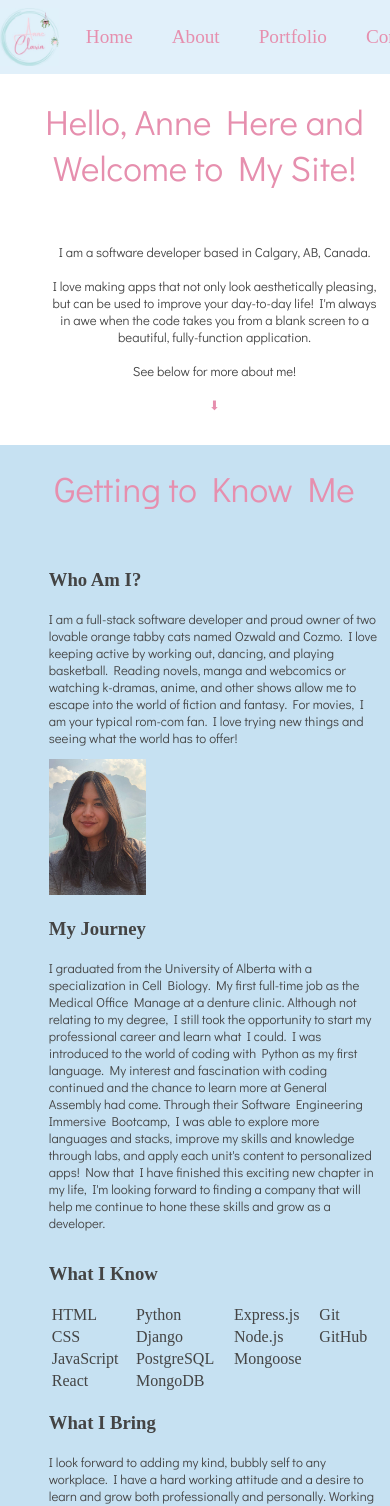
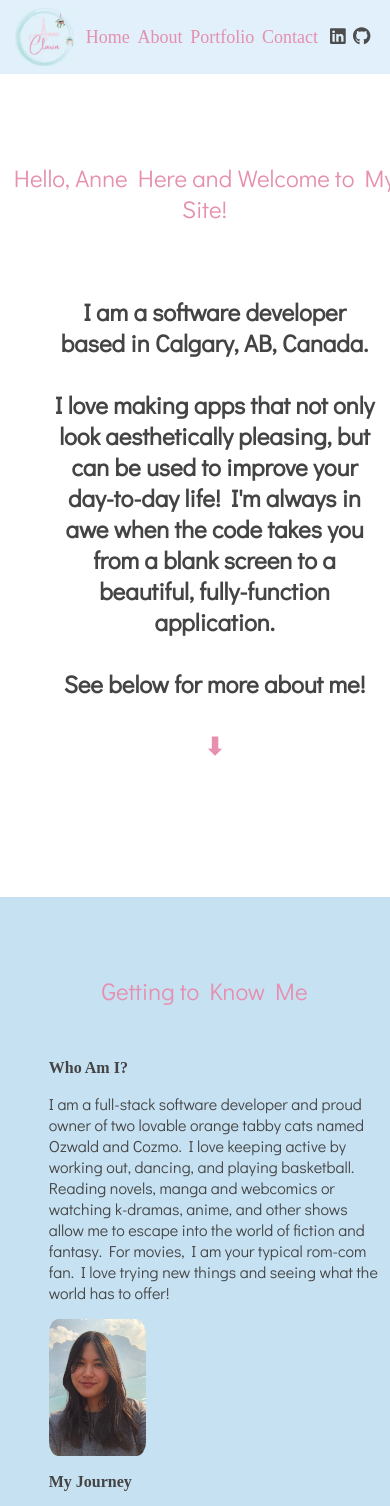
Before and after one commit to anneclarin/portfolio, a React (Create React App) app: page / in a window 390 px wide. Shown: the top 1506 px of the page. Built offline with nearby package versions, Linux system fonts and the light colour scheme.

Commit message:
more media queries and formatting changes

```diff
--- a/src/components/About/About.js
+++ b/src/components/About/About.js
@@ -7,7 +7,7 @@ export default function About() {
     <section className='container About' id='About'>
         <h1>Getting to Know Me</h1>
         <div>
-          <h3>Who Am I?</h3>
+          <h2>Who Am I?</h2>
           <p>
               I am a full-stack software developer and proud owner of two lovable orange tabby cats named Ozwald and Cozmo. I love keeping active by working out, dancing, and
               playing basketball. Reading novels, manga and
@@ -20,7 +20,7 @@ export default function About() {
         <img src={profile} alt="profile"/>
         </div>
         <div>
-          <h3>My Journey</h3>
+          <h2>My Journey</h2>
           <p>
               I graduated from the University of Alberta with a specialization in
           Cell Biology. My first full-time job as the Medical Office Manage at a denture clinic.
@@ -37,7 +37,7 @@ export default function About() {
           </p>
         </div>
         <div>
-          <h3>What I Know</h3>
+          <h2>What I Know</h2>
           <table>
             <tr>
               <td>HTML</td>
@@ -63,7 +63,7 @@ export default function About() {
           </table>
         </div>
         <div>
-          <h3>What I Bring</h3>
+          <h2>What I Bring</h2>
           <p>
               I look forward to adding my kind, bubbly self to any workplace. I
               have a hard working attitude and a desire to learn and grow both
--- a/src/components/About/About.scss
+++ b/src/components/About/About.scss
@@ -1,10 +1,12 @@
 .About {
     background-color: #C6E1F2;
+    padding-top: 20vmin !important;
 }
 
 .About > div > img {
     height: 35vmin;
     width: 25vmin;
+    border-radius: 10%;
 }
 
 .About > div > table {
--- a/src/components/App/App.scss
+++ b/src/components/App/App.scss
@@ -22,7 +22,15 @@ input, textarea {
 
 
 .container.Home {
-  min-height: 50vmin;
+  min-height: 75vmin;
+
+    @media only screen and (max-width:480px) {
+      height: 185vmin;
+    }
+
+    @media only screen and (min-width:481px) and (max-width:1150px) {
+        height: 90vmin;
+      }
 }
 
 .container.Contact {
@@ -48,7 +56,7 @@ input, textarea {
     }
 
     h1 {
-      font-size: 35px;
+      font-size: 3rem;
       font-family: 'Didact Gothic', sans-serif;
       color: #E68FAE;
       font-weight: 400;
@@ -57,6 +65,14 @@ input, textarea {
       margin-bottom: 40px;
       left: -10px;
       text-align: center;
+
+      @media only screen and (max-width:480px) {
+        font-size: 1.5rem;
+      }
+
+      @media only screen and (min-width:481px) and (max-width:1150px) {
+        font-size: 2.5rem;
+      }
 
       &:before {
         font-family: 'Questrial', sans-serif;
@@ -82,8 +98,32 @@ input, textarea {
       }
     }
 
+    h2 {
+      font-size: 2.5rem;
+
+      @media only screen and (max-width:480px) {
+        font-size: 1rem;
+      }
+
+      @media only screen and (min-width:481px) and (max-width:1150px) {
+        font-size: 2rem;
+      }
+    }
+
+    h4 {
+      font-size: 1.5rem;
+
+      @media only screen and (max-width:480px) {
+        font-size: 1.5rem;
+      }
+
+      @media only screen and (min-width:481px) and (max-width:1150px) {
+        font-size: 1.75rem;
+      }
+    }
+
     p {
-      font-size: 13px;
+      font-size: 1rem;
       color: #444;
       font-family: 'Didact Gothic', sans-serif;
       font-weight: 300;
@@ -97,6 +137,14 @@ input, textarea {
       }
       &:nth-of-type(3) {
         animation-delay: 1.3s;
+      }
+
+      @media only screen and (max-width:480px) {
+        font-size: 1rem;
+      }
+
+      @media only screen and (min-width:481px) and (max-width:1150px) {
+        font-size: 1.5rem;
       }
     }
 
--- a/src/components/Contact/Contact.scss
+++ b/src/components/Contact/Contact.scss
@@ -1,6 +1,14 @@
 .Contact {
     background-color: #C6E1F2;
     padding-top: 20vmin !important;
+
+    @media only screen and (max-width:480px) {
+        height: 185vmin;
+      }
+
+    @media only screen and (min-width:481px) and (max-width:1150px) {
+        height: 90vmin;
+    }
 }
 
 .Contact > div > form {
@@ -13,6 +21,7 @@
 
 .Contact > div > p {
     margin: 0 auto;
+    margin-left: 2vmin;
 }
 
 .Contact > div > form > .form-group > .form-row > .col > .form-control {
@@ -20,6 +29,14 @@
     margin-bottom: 2vmin;
     margin-left: 15vmin;
     padding: 1vmin;
+
+    @media only screen and (max-width:480px) {
+        margin-left: 5vmin;
+      }
+
+    @media only screen and (min-width:481px) and (max-width:1150px) {
+        margin-left: 10vmin;
+    }
 }
 
 .Contact > div > form > .form-group > textarea {
@@ -27,6 +44,14 @@
     width: 74%;
     margin-bottom: 2vmin;
     margin-left: 15vmin;
+
+    @media only screen and (max-width:480px) {
+        margin-left: 5vmin;
+    }
+
+    @media only screen and (min-width:481px) and (max-width:1150px) {
+        margin-left: 10vmin;
+    }
 }
 
 .Contact > div > form > .form-group > .form-row > .col > .form-control {
--- a/src/components/Home/Home.js
+++ b/src/components/Home/Home.js
@@ -6,7 +6,7 @@ export default function Home() {
     <section className='container Home' id='Home'>
       <h1>Hello, Anne Here and Welcome to My Site!</h1>
       <div>
-        <p>
+        <h4>
         I am a software developer based in Calgary, AB, Canada. <br/> <br/>
         I love making apps that not only look aesthetically pleasing,
         but can be used to improve your day-to-day life!
@@ -16,7 +16,7 @@ export default function Home() {
         <Link activeClass='active' className='link' spy to='#About' smooth>
         ⬇
           </Link>
-        </p>
+        </h4>
       </div>
     </section>
   )
--- a/src/components/Home/Home.scss
+++ b/src/components/Home/Home.scss
@@ -1,18 +1,16 @@
 .Home {
     padding-top: 20vmin !important;
     justify-content: center;
-
-    @media only screen and (max-width:480px) {
-        width: 100%;
-        margin-top: 5vmin;
-      }
+    margin: 10vmin 0;
+    width: 100%;
 }
 
-.Home > div > p {
+.Home > div > h4 {
     text-align: center;
+    font-family: 'Didact Gothic', sans-serif;
 }
 
-.Home > div > p > .link {
+.Home > div > h4 > .link {
     text-decoration: none;
     color: #E68FAE;
 }
--- a/src/components/Navbar/Navbar.scss
+++ b/src/components/Navbar/Navbar.scss
@@ -12,8 +12,7 @@
 
     @media only screen and (max-width:480px) {
         width: 100%;
-        justify-content: space-evenly;
-        padding-right: 10vmin;
+        justify-content: center;
         font-size: 1rem;
     }
 
@@ -32,7 +31,11 @@
     padding-left: 10vmin;
 
     @media only screen and (max-width:480px) {
-        padding-left: 0;
+        padding-left: 0vmin;
+    }
+
+    @media only screen and (min-width:481px) and (max-width:1150px) {
+        padding-left: 2vmin;
     }
 }
 
@@ -41,14 +44,30 @@ nav > .link, li > a {
     text-decoration: none;
     color:#E68FAE;
     font-size: larger;
+
+    @media only screen and (max-width:480px) {
+        font-size: large;
+    }
+
+    @media only screen and (min-width:481px) and (max-width:1150px) {
+        padding-left: 2vmin;
+    }
 }
 
 nav > .link {
     padding: 0 5vmin;
+
+    @media only screen and (max-width:480px) {
+        padding: 0 1vmin;
+    }
 }
 
 li > a {
     padding: 0 1vmin;
+
+    @media only screen and (max-width:480px) {
+        padding: 0 1vmin;
+    }
 }
 
 nav > .link:hover {
--- a/src/components/Portfolio/Portfolio.scss
+++ b/src/components/Portfolio/Portfolio.scss
@@ -8,6 +8,15 @@
 
 .project-links > a {
     margin-right: 10vmin;
+    font-size: 1rem;
+
+    @media only screen and (max-width:480px) {
+        font-size: 1rem;
+      }
+
+      @media only screen and (min-width:481px) and (max-width:1150px) {
+        font-size: 1.5rem;
+      }
 }
 
 .project-container > img {
```
